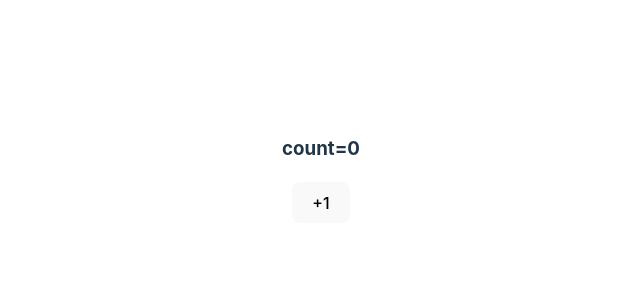
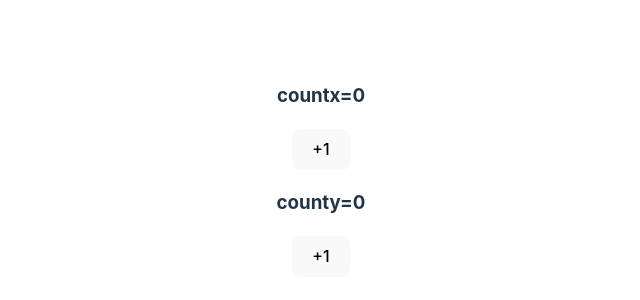
Before and after one commit to rajasneh/Web-Dev, a React (Vite) app in the folder React/React-Part-6/basic-react-app/: page / in a window 1280 px wide. Shown: the part 230-530 px from the top of the page, without its empty margins (319-959 px from the left). Built offline with nearby package versions, Linux system fonts and the light colour scheme.

Commit message:
useeffect dependencies

```diff
--- a/React/React-Part-6/basic-react-app/src/Counter.jsx
+++ b/React/React-Part-6/basic-react-app/src/Counter.jsx
@@ -1,17 +1,26 @@
-import { useState , useEffect} from "react";
+import { useState, useEffect } from "react";
 
-export default function Counter(){
-    let [count,setCount]=useState(0);
-    let incCount=()=>{
-        setCount((curCount)=>curCount+1);
-   }
-   useEffect(function printSomething(){
-    console.log("This is the side effect");
-   })
-   return (
+export default function Counter() {
+  let [countx, setCountx] = useState(0);
+  let [county, setCounty] = useState(0);
+  let incCountx = () => {
+    setCountx((curCount) => curCount + 1);
+  };
+  let incCounty = () => {
+    setCounty((curCount) => curCount + 1);
+  };
+  useEffect(
+    function printSomething() {
+      console.log("This is the side effect");
+    },
+    [countx]
+  ); //what we put inside a square bracket only in that state the useeffect will work if empty only in rendering first time it will render
+  return (
     <div>
-        <h3>count={count}</h3>
-        <button onClick={incCount}>+1</button>
+      <h3>countx={countx}</h3>
+      <button onClick={incCountx}>+1</button>
+      <h3>county={county}</h3>
+      <button onClick={incCounty}>+1</button>
     </div>
-   )
+  );
 }
```
